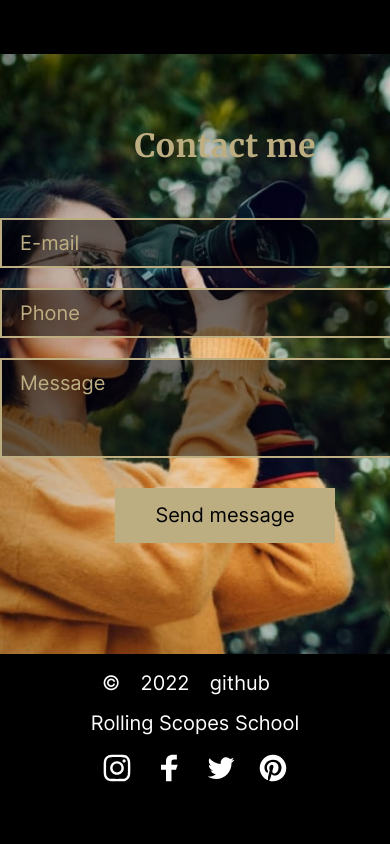
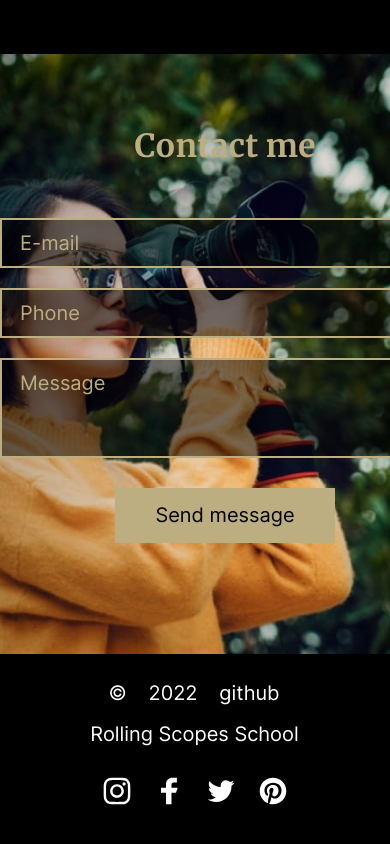
Before and after one commit to a-v-gor/study-projects, a plain HTML site: page portfolio/index.html in a window 390 px wide. Shown: the part 7853-8697 px from the top of the page. Before the commit the page ends 8657 px from the top, so only its background shows below. Drawn offline with Linux system fonts and the light colour scheme.

Commit message:
feat: add footer section adaptive

```diff
--- a/portfolio/style.css
+++ b/portfolio/style.css
@@ -630,12 +630,6 @@ button:focus,
   height: 150px;
   font-size: 20px;
 }
-@media (max-width:768px) {
-  .footer-container {
-    flex-direction: column;
-    justify-content: space-evenly;
-  }
-}
 .copyright {
   display: flex;
   flex-direction: row;
@@ -643,7 +637,6 @@ button:focus,
   width: 168px;
   margin-right: 18px;
 }
-
 .socials {
   display: flex;
   flex-direction: row;
@@ -651,3 +644,29 @@ button:focus,
   width: 188px;
   height: 32px;
 }
+@media (max-width:768px) {
+  .footer-container {
+    flex-direction: column;
+    justify-content: space-evenly;
+    height: 190px;
+    padding: 19px 0 11px;
+  }
+  .copyright {
+    flex-grow: 1;
+    align-items: center;
+    position: relative;
+    left: 8px;
+    width: 171px;
+  }
+  .rss-link {
+    flex-grow: 1;
+    display: flex;
+    align-items: center;
+    padding: 0px 1px 4px 0;
+  }
+  .socials {
+    flex-grow: 2;
+    align-items: center;
+    padding-bottom: 1px;
+  }
+}
```
